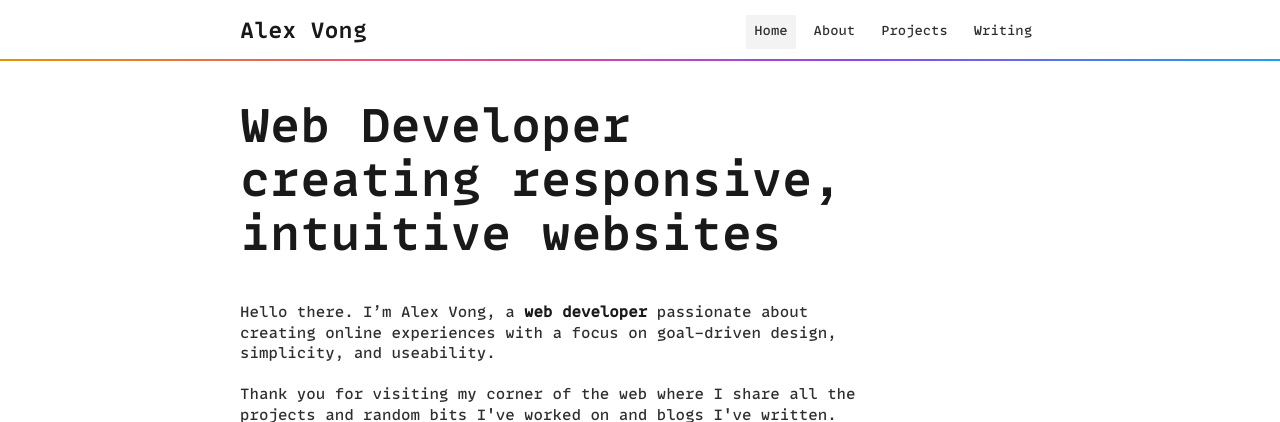
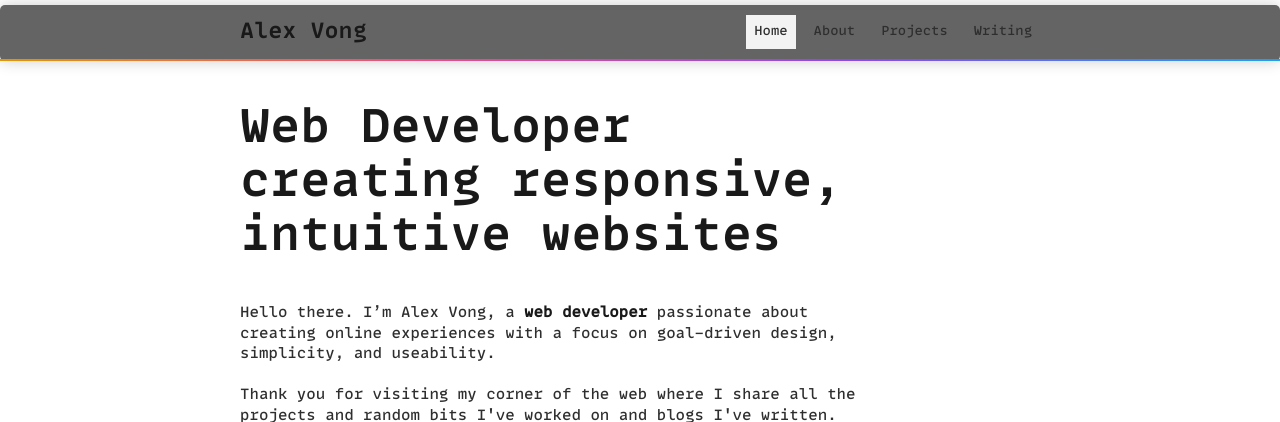
Before and after one commit to alex-vong/alex-online, a PHP site: page / in a window 1280 px wide. Shown: the top 422 px of the page. Run offline with PHP 8.4, Linux system fonts and the light colour scheme; some libraries are stand-ins or nearby versions.

Commit message:
made navbar sticky and opaque

```diff
--- a/css/modules/masthead.css
+++ b/css/modules/masthead.css
@@ -12,6 +12,16 @@ header {
    border-image-slice: 1;
    color: var(--pen);
    text-decoration: none;
+
+       position: sticky;
+    top: 0;
+    left: 0;
+    right: 0;
+    box-shadow: 0 0 1rem 0 rgba(0, 0, 0, .2);
+    border-radius: 5px;
+    background-color: rgba(17, 17, 17, .65);
+    backdrop-filter: blur(5px);
+    z-index: 9999;
 }
 
 
@@ -22,8 +32,7 @@ masthead {
    justify-content:  space-between;
    align-items: center;
 
-
-   position:  relative;
+   /*position:  relative;*/
    padding: 10px 0;
 }
 
```
